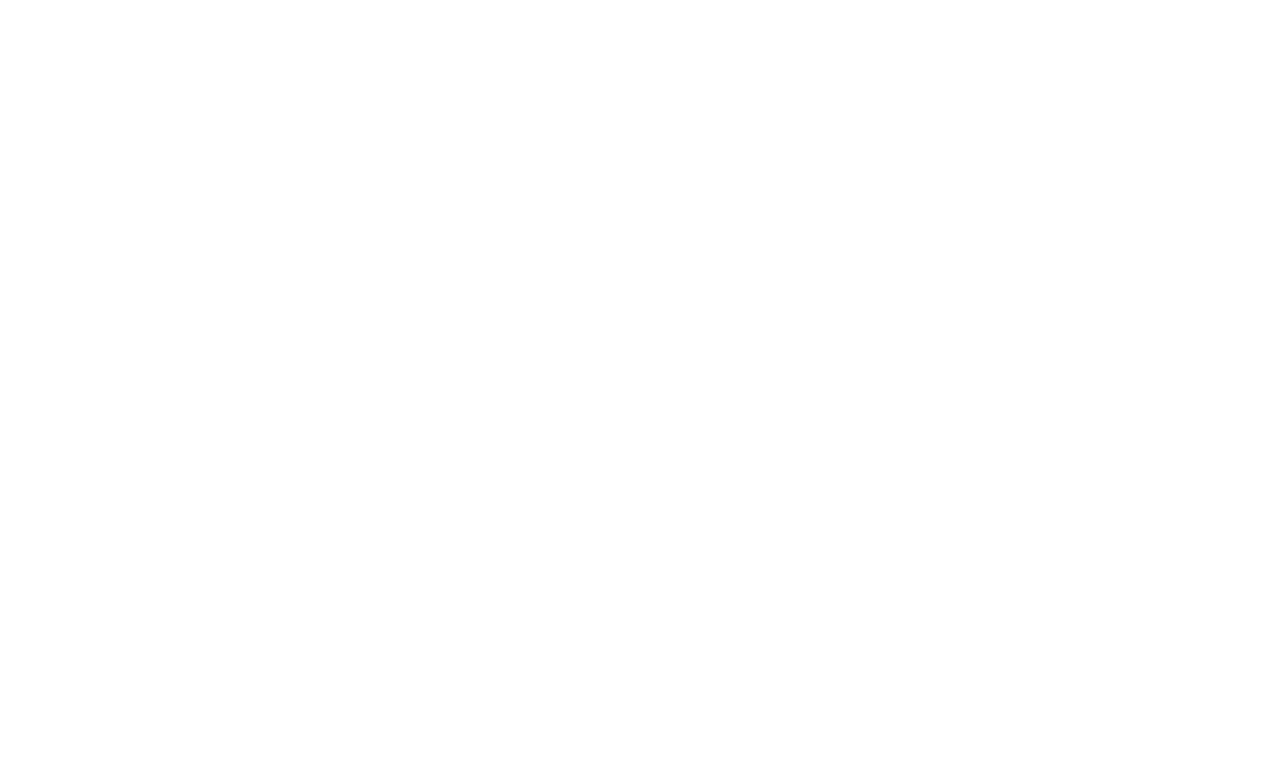
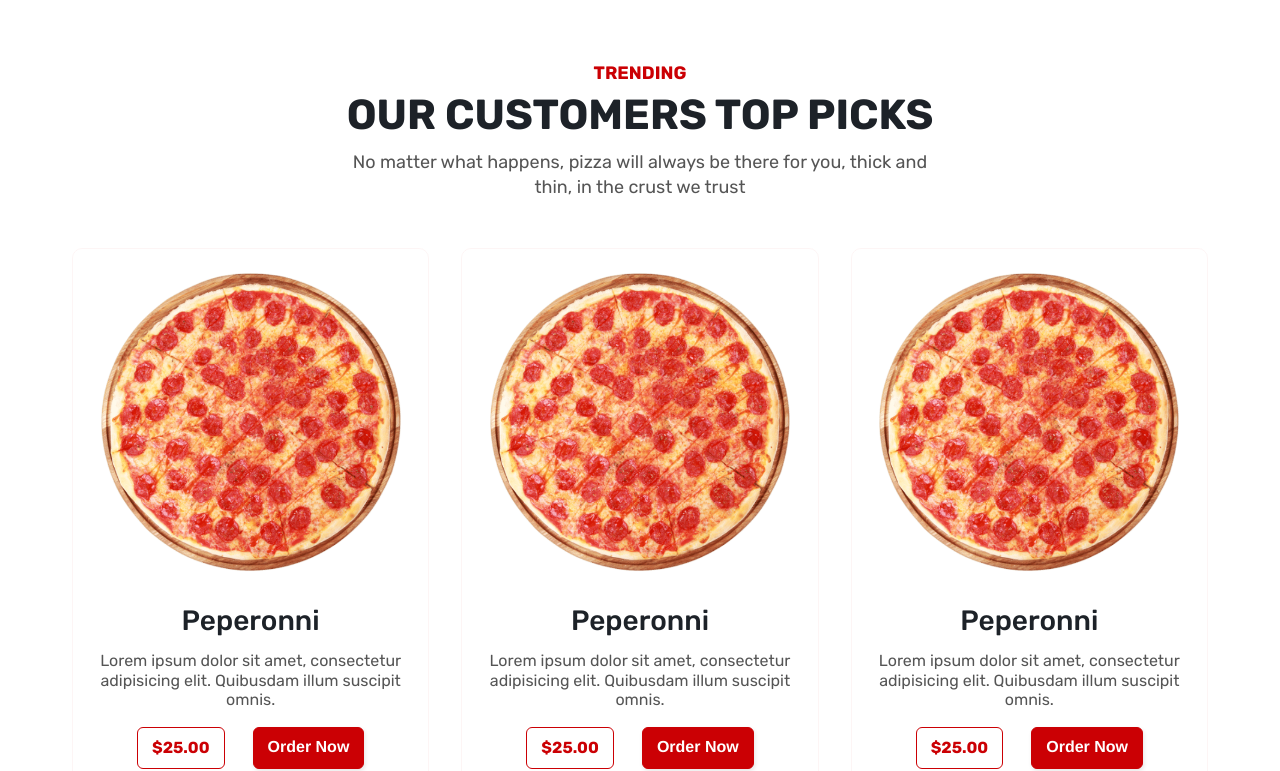
Before and after one commit to tanvirch0750/pizza-house-next, a Next.js app: page / in a window 1280 px wide. Shown: the part 830-1601 px from the top of the page. Before the commit the page ends 831 px from the top, so only its background shows below. Built offline with nearby package versions, Linux system fonts and the light colour scheme.

Commit message:
implemented pizza card list

```diff
--- /dev/null
+++ b/components/Heading.js
@@ -0,0 +1,13 @@
+import styles from '../styles/Heading.module.css';
+
+const Heading = ({ subTitle, title, desc }) => {
+  return (
+    <div className={styles.heading}>
+      <span>{subTitle}</span>
+      <h2>{title}</h2>
+      <p>{desc}</p>
+    </div>
+  );
+};
+
+export default Heading;
--- /dev/null
+++ b/components/PizzaCard.js
@@ -0,0 +1,23 @@
+import Image from 'next/image';
+import styles from '../styles/PizzaCard.module.css';
+
+const PizzaCard = () => {
+  return (
+    <div className={styles.container}>
+      <div className={styles.imgContainer}>
+        <Image src="/images/pizza.png" alt="pizza" width={300} height={300} />
+      </div>
+      <h2 className={styles.title}>Peperonni</h2>
+      <p className={styles.desc}>
+        Lorem ipsum dolor sit amet, consectetur adipisicing elit. Quibusdam
+        illum suscipit omnis.
+      </p>
+      <div className={styles.pricebox}>
+        <span>$25.00</span>
+        <button>Order Now</button>
+      </div>
+    </div>
+  );
+};
+
+export default PizzaCard;
--- /dev/null
+++ b/components/PizzaList.js
@@ -0,0 +1,26 @@
+import styles from '../styles/PizzaList.module.css';
+import Heading from './Heading';
+import PizzaCard from './PizzaCard';
+
+const PizzaList = () => {
+  return (
+    <section className={styles.container}>
+      <Heading
+        subTitle="Trending"
+        title="Our Customers top picks"
+        desc="No matter what happens, pizza will always be there for you, thick and
+          thin, in the crust we trust"
+      />
+      <div className={styles.wrapper}>
+        <PizzaCard />
+        <PizzaCard />
+        <PizzaCard />
+        <PizzaCard />
+        <PizzaCard />
+        <PizzaCard />
+      </div>
+    </section>
+  );
+};
+
+export default PizzaList;
--- a/pages/index.js
+++ b/pages/index.js
@@ -1,5 +1,6 @@
 import Head from 'next/head';
 import HomeSlider from '../components/HomeSlider';
+import PizzaList from '../components/PizzaList';
 
 export default function Home() {
   return (
@@ -13,6 +14,7 @@
         <link rel="icon" href="/favicon.ico" />
       </Head>
       <HomeSlider />
+      <PizzaList />
     </>
   );
 }
--- /dev/null
+++ b/styles/Heading.module.css
@@ -0,0 +1,26 @@
+.heading {
+  text-align: center;
+  margin-bottom: 4.8rem;
+}
+
+.heading span {
+  font-size: 1.8rem;
+  text-transform: uppercase;
+  font-weight: 700;
+  color: var(--color-primary);
+}
+
+.heading h2 {
+  font-size: 4.2rem;
+  color: var(--color-black);
+  text-transform: uppercase;
+  margin: 1.2rem 0 1.4rem 0;
+}
+
+.heading p {
+  max-width: 60rem;
+  margin: 0 auto;
+  font-size: 1.8rem;
+  line-height: 1.4;
+  color: var(--text-color);
+}
--- a/styles/HomeSlider.module.css
+++ b/styles/HomeSlider.module.css
@@ -1,5 +1,6 @@
 .container {
   height: calc(100vh - 100px);
+  background-color: var(--color-primary);
   overflow: hidden;
 }
 
--- /dev/null
+++ b/styles/PizzaCard.module.css
@@ -0,0 +1,90 @@
+.container {
+  display: flex;
+  align-items: center;
+  justify-content: center;
+  flex-direction: column;
+  padding: 2.4rem;
+  border: 1px solid var(--color-primary-light-2);
+  border-radius: 10px;
+  transition: 300ms;
+}
+
+.container:hover {
+  background-color: var(--color-primary-light-2);
+}
+
+.imgContainer {
+  margin-bottom: 3.2rem;
+}
+
+.title {
+  font-size: 2.8rem;
+  font-weight: 500;
+  color: var(--color-black);
+  margin-bottom: 1.6rem;
+}
+
+.desc {
+  text-align: center;
+  font-size: 1.6rem;
+  color: #555;
+  line-height: 1.2;
+  margin-bottom: 1.8rem;
+}
+
+.pricebox {
+  display: flex;
+  gap: 2.8rem;
+  align-items: center;
+}
+
+.pricebox span {
+  border: 1px solid var(--color-primary);
+  border-radius: 6px;
+  color: var(--color-primary);
+  cursor: pointer;
+  display: inline-block;
+  font-size: 16px;
+  font-weight: 700;
+  line-height: 1.6rem;
+  min-height: 4rem;
+  outline: 0;
+  padding: 1.2rem 1.4rem;
+  text-align: center;
+}
+
+/* CSS */
+.pricebox button {
+  background: var(--color-primary);
+  border: 1px solid var(--color-primary);
+  border-radius: 6px;
+  box-shadow: rgba(0, 0, 0, 0.1) 1px 2px 4px;
+  box-sizing: border-box;
+  color: #ffffff;
+  cursor: pointer;
+  display: inline-block;
+  font-size: 16px;
+  font-weight: 700;
+  line-height: 1.6rem;
+  min-height: 4rem;
+  outline: 0;
+  padding: 1.2rem 1.4rem;
+  text-align: center;
+  text-rendering: geometricprecision;
+  text-transform: none;
+  user-select: none;
+  -webkit-user-select: none;
+  touch-action: manipulation;
+  vertical-align: middle;
+}
+
+.pricebox button:hover,
+.button-24:active {
+  background-color: initial;
+  background-position: 0 0;
+  color: var(--color-primary);
+}
+
+.pricebox button:active {
+  opacity: 0.5;
+}
--- /dev/null
+++ b/styles/PizzaList.module.css
@@ -0,0 +1,12 @@
+.container {
+  max-width: 120rem;
+  margin: 0 auto;
+  padding: 7.4rem 3.2rem;
+}
+
+.wrapper {
+  display: grid;
+  grid-template-columns: repeat(auto-fit, minmax(30rem, 1fr));
+  grid-gap: 3.2rem;
+  align-items: center;
+}
--- a/styles/globals.css
+++ b/styles/globals.css
@@ -3,8 +3,10 @@
 :root {
   --color-primary: #cb0004;
   --color-primary-light-1: #fae6e6;
+  --color-primary-light-2: #fae6e665;
   --color-black: #1d2228;
   --color-secondary: #fdff01;
+  --color-text: #333;
 }
 
 * {
```
